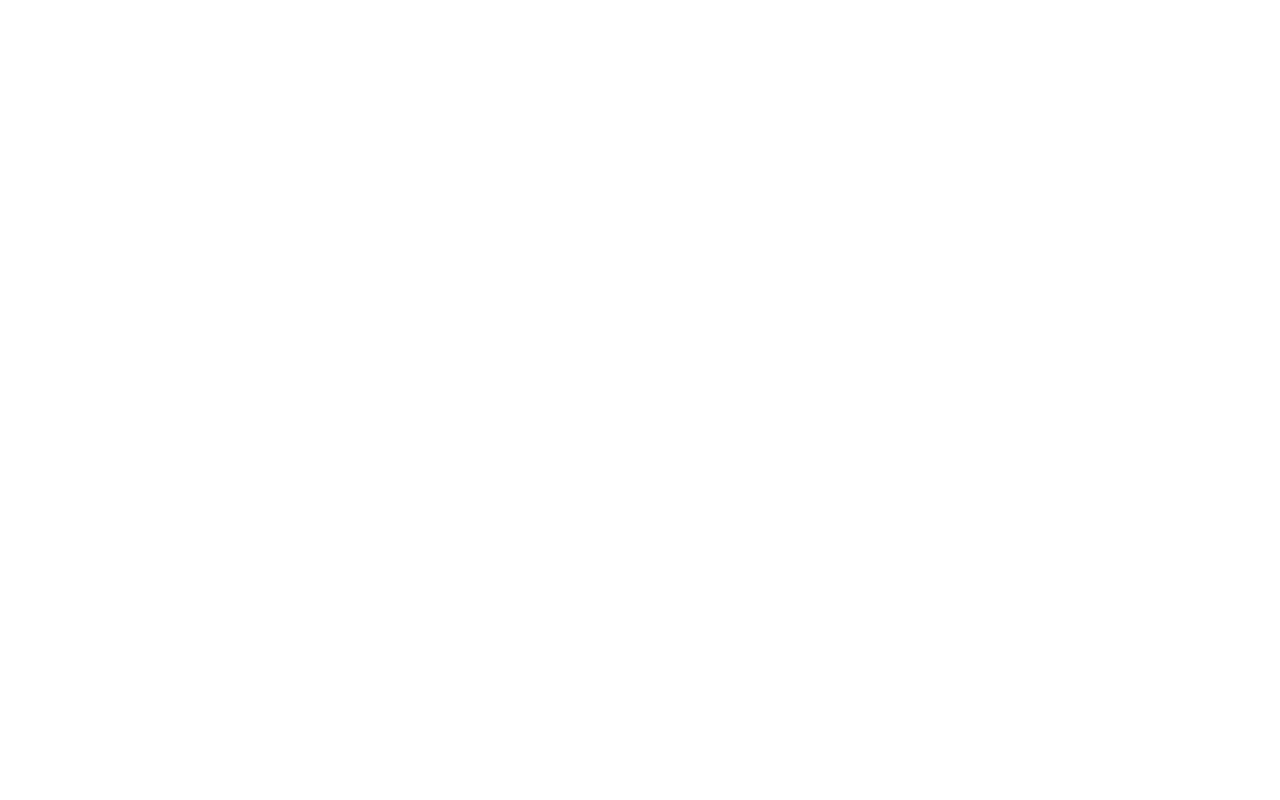
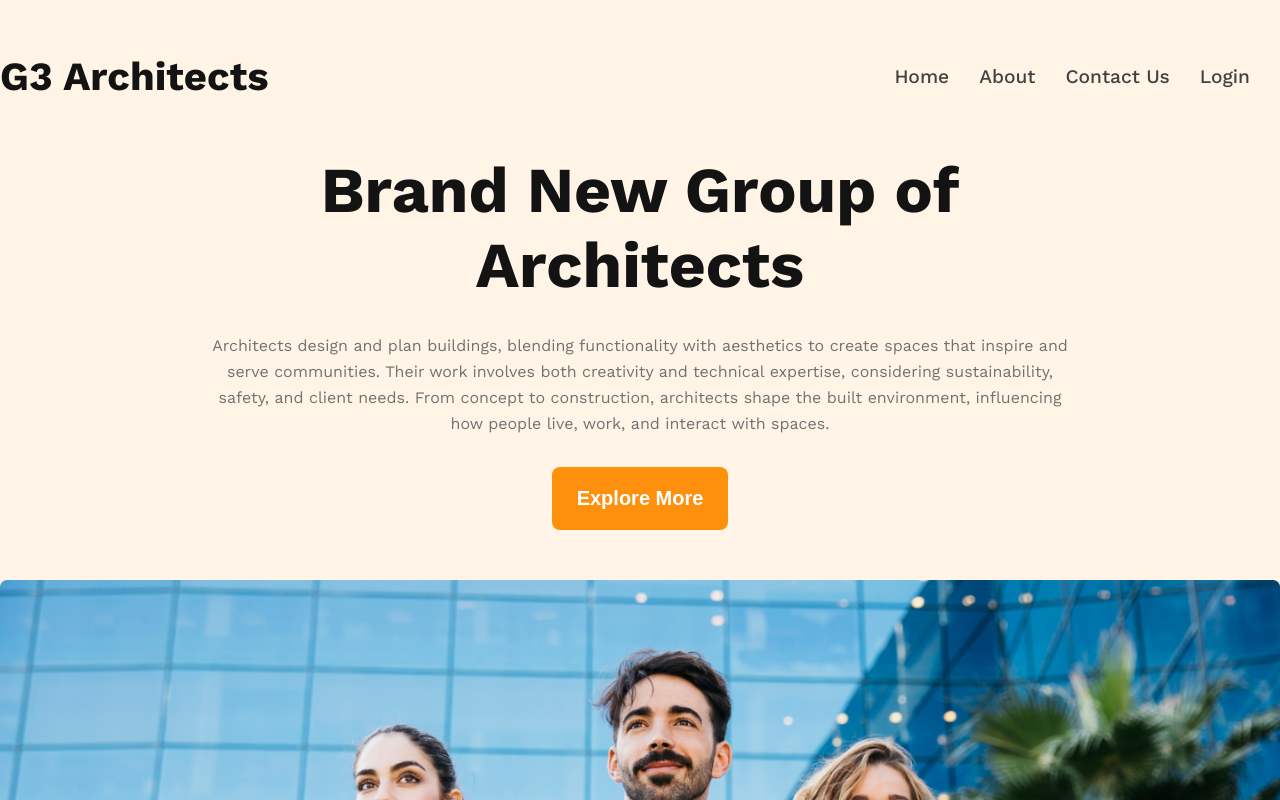
Before and after one commit to kazishihabulislam/architects-originator, a plain HTML site: page index.html in a window 1280 px wide. Shown: the top 800 px of the page. Drawn offline with nearby package versions, Linux system fonts and the light colour scheme.

```diff
--- a/index.html
+++ b/index.html
@@ -1,20 +1,53 @@
 <!DOCTYPE html>
 <html lang="en">
-<head>
-    <meta charset="UTF-8">
-    <meta name="viewport" content="width=device-width, initial-scale=1.0">
+  <head>
+    <meta charset="UTF-8" />
+    <meta name="viewport" content="width=device-width, initial-scale=1.0" />
     <title>G3 Originator</title>
-    <link rel="stylesheet" href="style/style.css">
-</head>
-<body>
-    <header>
-
+    <link rel="stylesheet" href="style/style.css" />
+  </head>
+  <body class="work-sans-originator">
+    <header id="main-header">
+      <nav id="navbar" class="display-flex" >
+        <h3 class="brand-title text-secondary-color">G3 Architects</h3>
+        <ul class="nav-links display-flex">
+          <li class="nav-item">
+            <a href="" class="nav-link text-primary-color">Home</a>
+          </li>
+          <li class="nav-item">
+            <a href="" class="nav-link text-primary-color">About</a>
+          </li>
+          <li class="nav-item">
+            <a href="" class="nav-link text-primary-color">Contact Us</a>
+          </li>
+          <li class="nav-item">
+            <a href="" class="nav-link text-primary-color">Login</a>
+          </li>
+        </ul>
+      </nav>
+      <div class="banner">
+        <div class="banner-content">
+          <h1 class="banner-heading">Brand New Group of Architects</h1>
+          <p class="banner-description">
+            Architects design and plan buildings, blending functionality with
+            aesthetics to create spaces that inspire and serve communities.
+            Their work involves both creativity and technical expertise,
+            considering sustainability, safety, and client needs. From concept
+            to construction, architects shape the built environment, influencing
+            how people live, work, and interact with spaces.
+          </p>
+          <div class="btn-container">
+            <button class="btn-primary">Explore More</button>
+          </div>
+        </div>
+        <div class="banner-img-container">
+            <img src="images/banner.png" alt="">
+        </div>
+      </div>
     </header>
     <main>
-
+      <h1>Hello World</h1>
     </main>
-    <footer>
-
-    </footer>
-</body>
+    <footer></footer>
+  </body>
 </html>
--- a/style/style.css
+++ b/style/style.css
@@ -0,0 +1,93 @@
+/* ?Google Work Sans Fonts are Here */
+@import url("https://fonts.googleapis.com/css2?family=Work+Sans:ital,wght@0,100..900;1,100..900&display=swap");
+
+.work-sans-originator {
+  font-family: "Work Sans", sans-serif;
+  font-optical-sizing: auto;
+  font-weight: 400;
+  font-style: normal;
+}
+
+/* Global styles. These styles apply to the entire website  */
+* {
+  padding: 0;
+  margin: 0;
+  box-sizing: border-box;
+}
+.display-flex {
+  display: flex;
+}
+.text-primary-color {
+  color: rgb(66, 66, 66);
+}
+.text-secondary-color {
+  color: rgb(19, 19, 19);
+}
+
+.btn-primary {
+  background: rgb(255, 144, 14);
+  color: rgb(255, 255, 255);
+  font-size: 1.25rem;
+  font-weight: 600;
+  line-height: 23px;
+  padding: 20px 25px;
+  border: none;
+  border-radius: 8px;
+}
+/* Header styles. Styling for the logo, navigation menu, and overall header section!*/
+#main-header {
+  background: rgba(255, 144, 14, 0.1);
+}
+
+.brand-title {
+  font-size: 2.5rem;
+  font-weight: 700;
+  line-height: 53px;
+}
+#navbar {
+  max-width: 1440px;
+  justify-content: space-between;
+  align-items: center;
+  margin: 0 auto;
+  padding: 50px 0;
+  text-align: center;
+}
+.nav-item {
+  list-style: none;
+  margin-right: 30px;
+}
+.nav-item a {
+  font-size: 1.2rem;
+  font-weight: 500;
+  line-height: 26px;
+  text-align: center;
+  text-decoration: none;
+}
+
+/* Banner section This is the large, attention-grabbing section at the top */
+.banner {
+  max-width: 1440px;
+  margin: 0 auto;
+}
+.banner-content {
+  max-width: 860px;
+  margin: 0 auto;
+  margin-bottom: 50px;
+  text-align: center;
+}
+.banner-heading {
+  color: rgb(19, 19, 19);
+  font-size: 4rem;
+  font-weight: 700;
+  line-height: 75px;
+}
+.banner-description {
+  color: rgb(114, 114, 114);
+  font-size: 1rem;
+  font-weight: 400;
+  line-height: 26px;
+  padding: 30px 0;
+}
+.banner-img-container img {
+  width: 100%;
+}
```
